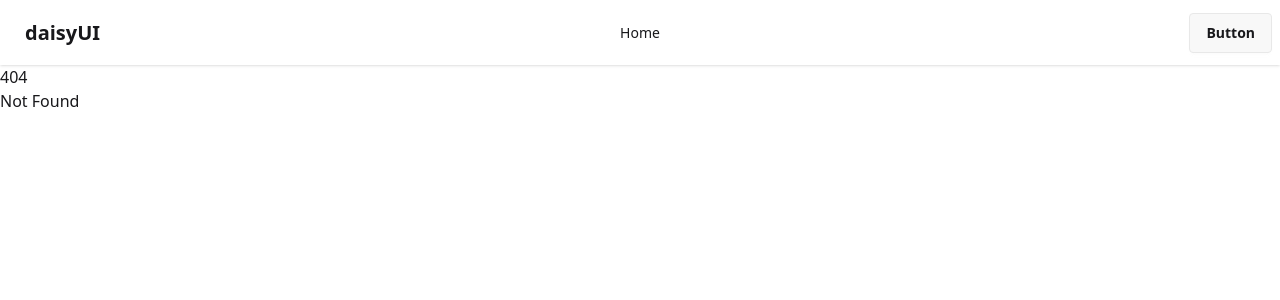
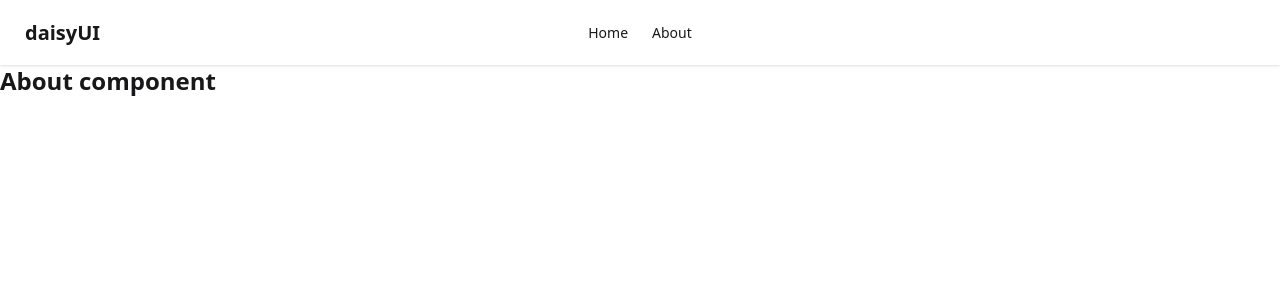
Before and after one commit to KeftonDavid/sveltekit-learn, a SvelteKit app in the folder app/: page /about in a window 1280 px wide. Before the commit this address had no page. Shown: the top 300 px of the page. Built offline with nearby package versions, Linux system fonts and the light colour scheme.

Commit message:
feat: about mock component

```diff
--- a/app/src/routes/+layout.svelte
+++ b/app/src/routes/+layout.svelte
@@ -13,7 +13,7 @@
           tabindex="0"
           class="menu menu-sm dropdown-content bg-base-100 rounded-box z-1 mt-3 w-52 p-2 shadow">
           <li><a href="/">Home</a></li>
-
+          <li><a href="/about">About</a></li>
 
         </ul>
       </div>
@@ -23,12 +23,12 @@
     <div class="navbar-center hidden lg:flex">
       <ul class="menu menu-horizontal px-1">
         <li><a href="/">Home</a></li>
+        <li><a href="/about">About</a></li>
 
       </ul>
     </div>
     <div class="navbar-end">
-      <!-- svelte-ignore a11y_missing_attribute -->
-      <a class="btn">Button</a>
+
     </div>
   </div>
   <div class="container">
--- a/app/src/routes/+page.svelte
+++ b/app/src/routes/+page.svelte
@@ -1,2 +1 @@
-<h1 class="text-3xl font-bold underline">Welcome to SvelteKit</h1>
-<p>Visit <a href="https://svelte.dev/docs/kit">svelte.dev/docs/kit</a> to read the documentation</p>
+<h1 class="text-3xl font-bold underline">Home page</h1>
--- /dev/null
+++ b/app/src/routes/about/+page.svelte
@@ -0,0 +1 @@
+<h1 class="text-2xl font-bold">About component</h1>
```
